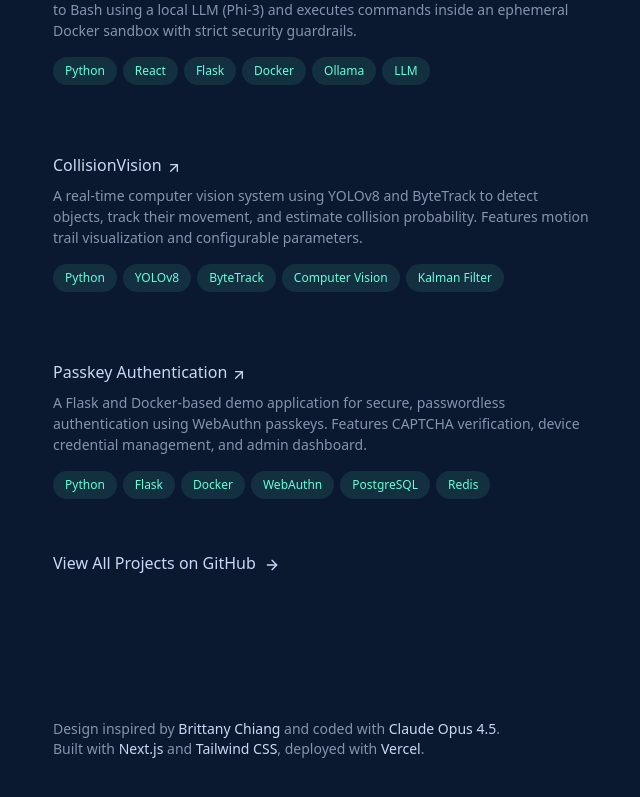
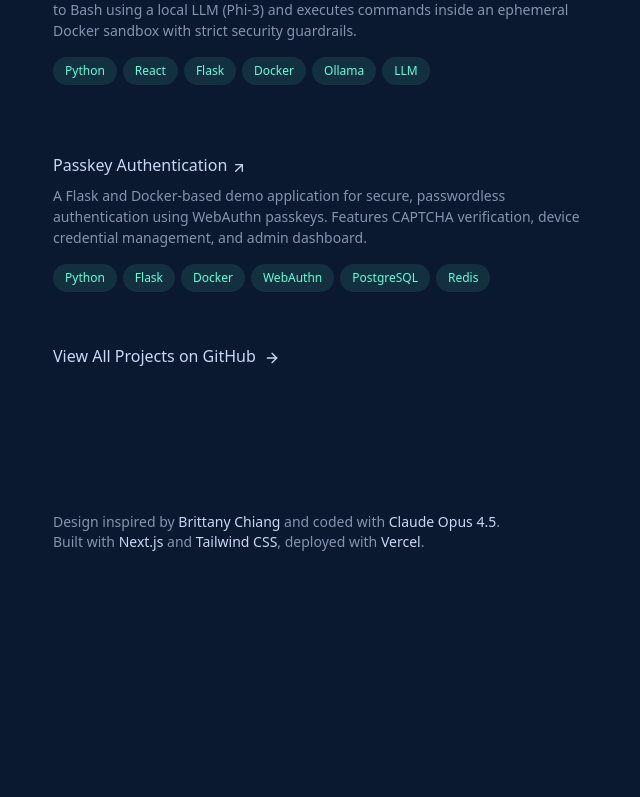
Before and after one commit to sm-abbas19/portfolio, a Next.js app: page / in a window 1280 px wide. Shown: the part 1766-2563 px from the top of the page, without its empty margins (595-1235 px from the left). After the commit the page ends 2414 px from the top, so only its background shows below. Built offline with nearby package versions, Linux system fonts and the light colour scheme.

Commit message:
edited projects

```diff
--- a/src/data/projects.ts
+++ b/src/data/projects.ts
@@ -36,16 +36,6 @@ export const projects: Project[] = [
   {
     id: 3,
     year: "2025",
-    title: "CollisionVision",
-    description:
-      "A real-time computer vision system using YOLOv8 and ByteTrack to detect objects, track their movement, and estimate collision probability. Features motion trail visualization and configurable parameters.",
-    url: "https://github.com/sm-abbas19/CollisionVision",
-    skills: ["Python", "YOLOv8", "ByteTrack", "Computer Vision", "Kalman Filter"],
-    featured: true,
-  },
-  {
-    id: 4,
-    year: "2025",
     title: "Passkey Authentication",
     description:
       "A Flask and Docker-based demo application for secure, passwordless authentication using WebAuthn passkeys. Features CAPTCHA verification, device credential management, and admin dashboard.",
```
